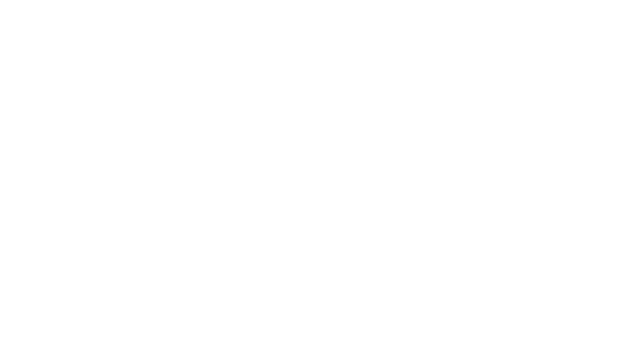
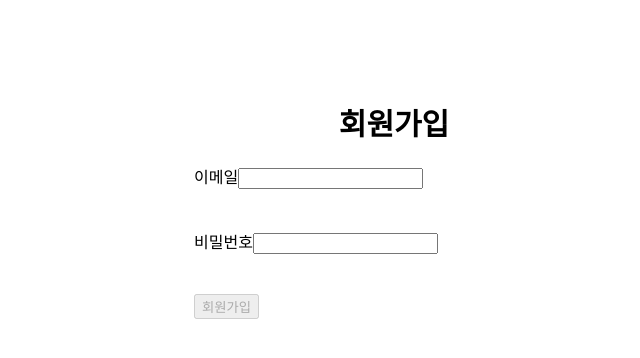
Before and after one commit to plumpsqrl9744/wanted-pre-onboarding-frontend, a React (Create React App) app: page /signup in a window 1280 px wide. Shown: the top 358 px of the page, without its empty margins (246-886 px from the left). Built offline with nearby package versions, Linux system fonts and the light colour scheme.

Commit message:
feat: 회원가입,로그인 페이지 기능완성

```diff
--- a/package.json
+++ b/package.json
@@ -6,9 +6,12 @@
     "@testing-library/jest-dom": "^5.16.5",
     "@testing-library/react": "^13.4.0",
     "@testing-library/user-event": "^13.5.0",
+    "axios": "^1.3.5",
     "react": "^18.2.0",
     "react-dom": "^18.2.0",
+    "react-router-dom": "^6.10.0",
     "react-scripts": "5.0.1",
+    "styled-components": "^5.3.9",
     "web-vitals": "^2.1.4"
   },
   "scripts": {
--- a/src/App.js
+++ b/src/App.js
@@ -1,8 +1,20 @@
 import React from "react"
+import { BrowserRouter, Routes, Route } from 'react-router-dom';
+import SignIn from "./components/auth/SignIn";
+import SignUp from "./components/auth/SignUp";
+import Todo from "./components/todo/Todo";
 
 function App() {
   return (
    <>
+    <BrowserRouter>
+        <Routes>
+            {/* <Route path="/" element={<Home />} /> */}
+            <Route path="/signup" element={<SignUp />} />
+            <Route path="/signin" element={<SignIn />} />
+            <Route path="/todo" element={<Todo />} />
+        </Routes>
+    </BrowserRouter>
    </>
   );
 }
--- /dev/null
+++ b/src/components/auth/SignIn.jsx
@@ -0,0 +1,78 @@
+import React, { useState } from 'react'
+import { useNavigate } from 'react-router-dom';
+import axios from 'axios';
+import styled from 'styled-components';
+
+const SignIn = () => {
+
+    const navigate = useNavigate();
+
+    const [signInInputs, setSignInInputs] = useState({
+        id : "",
+        password : ""
+    });
+
+    const isEnable = signInInputs.id.includes("@") && signInInputs.password.length >= 8 ? true : false
+
+    const onChangeHandler = (e) => {
+        const { name, value } = e.target
+        const nextInputs = { ...signInInputs,  [name]: value,}
+        setSignInInputs(nextInputs);
+      };
+
+    const signInHandler = async () => {
+        try {
+            await axios.post(`https://www.pre-onboarding-selection-task.shop/auth/signin`, {
+                email : signInInputs.id,
+                password : signInInputs.password
+            }, {
+            Headers: {
+                "Content-Type" : `application/json`
+            }
+        }
+    )
+    alert("로그인 성공!")
+    navigate("/todo")
+    }catch(error) {
+            console.log(error)
+        }
+    }
+
+    return (
+        <StSignInWrapper>
+            <StInputWrapper>
+                <label>이메일</label>
+                <input
+                    data-testid="email-input"
+                    onChange={onChangeHandler}
+                    name = "id"/>
+            </StInputWrapper>
+            <StInputWrapper>
+                <label>비밀번호</label>
+                <input
+                    data-testid="password-input"
+                    type = "password"
+                    onChange={onChangeHandler}
+                    name = "password" />
+            </StInputWrapper>
+            <StInputWrapper>
+                <button
+                    data-testid="signin-button"
+                    onClick={signInHandler}
+                    disabled={isEnable ? false : true }
+                >로그인</button>
+            </StInputWrapper>
+        </StSignInWrapper>
+    );
+};
+
+export default SignIn;
+
+const StSignInWrapper = styled.div``
+const StInputWrapper = styled.div``
+// const StSignInWrapper = styled.div``
+// const StSignInWrapper = styled.div``
+// const StSignInWrapper = styled.div``
+// const StSignInWrapper = styled.div``
+// const StSignInWrapper = styled.div``
+// const StSignInWrapper = styled.div``
--- /dev/null
+++ b/src/components/auth/SignUp.jsx
@@ -0,0 +1,89 @@
+import React, { useState } from 'react'
+import { useNavigate } from 'react-router-dom';
+import axios from 'axios';
+import styled from 'styled-components';
+
+const SignUp = () => {
+
+    const navigate = useNavigate();
+
+    const [signUpinputs, setSignUpInputs] = useState({
+        id : "",
+        password : ""
+    });
+
+    const isEnable = signUpinputs.id.includes("@") && signUpinputs.password.length >= 8 ? true : false
+
+    const onChangeHandler = (e) => {
+        const { name, value } = e.target
+        const nextInputs = { ...signUpinputs,  [name]: value,}
+        setSignUpInputs(nextInputs);
+      }
+
+    const signUpHandler  = async () => {
+        try {
+             await axios.post(`https://www.pre-onboarding-selection-task.shop/auth/signup`, {
+                    email : signUpinputs.id,
+                    password : signUpinputs.password
+                }, {
+                Headers: {
+                    "Content-Type" : `application/json`
+                }
+            }
+        )
+        alert("회원가입 성공!");
+        navigate("/signin");
+        }
+        catch(error) {
+            alert(error.response.data.message)
+        }
+    }
+
+    return (
+        <StSignUpWrapper>
+            <StTitle>회원가입</StTitle>
+            <StInputWrapper>
+                <label>이메일</label>
+                <input
+                    data-testid="email-input"
+                    onChange={onChangeHandler}
+                    name = "id"
+                    />
+            </StInputWrapper>
+            <StInputWrapper>
+                <label>비밀번호</label>
+                <input
+                    data-testid="password-input"
+                    type = "password"
+                    onChange={onChangeHandler}
+                    name = "password"
+                    />
+            </StInputWrapper>
+            <StInputWrapper>
+                <button
+                    data-testid="signup-button"
+                    onClick={signUpHandler}
+                    disabled={isEnable ? false : true }
+                    >회원가입</button>
+            </StInputWrapper>
+        </StSignUpWrapper>
+    );
+};
+
+export default SignUp;
+
+const StSignUpWrapper = styled.div`
+    display : flex;
+    flex-direction : column;
+    align-items: center;
+    margin : 100px;
+`
+const StTitle = styled.div`
+    font-size : 30px;
+    font-weight : 600;
+`
+const StInputWrapper = styled.div`
+    align-items: center;
+    margin : 20px;
+    width : 400px;
+`
--- /dev/null
+++ b/src/components/todo/Todo.jsx
@@ -0,0 +1,11 @@
+import React from 'react';
+
+const todo = () => {
+    return (
+        <div>
+            hi!
+        </div>
+    );
+};
+
+export default todo;
```
Also changed, not shown: 1 other file (tests, documents, lock files or other folders).
